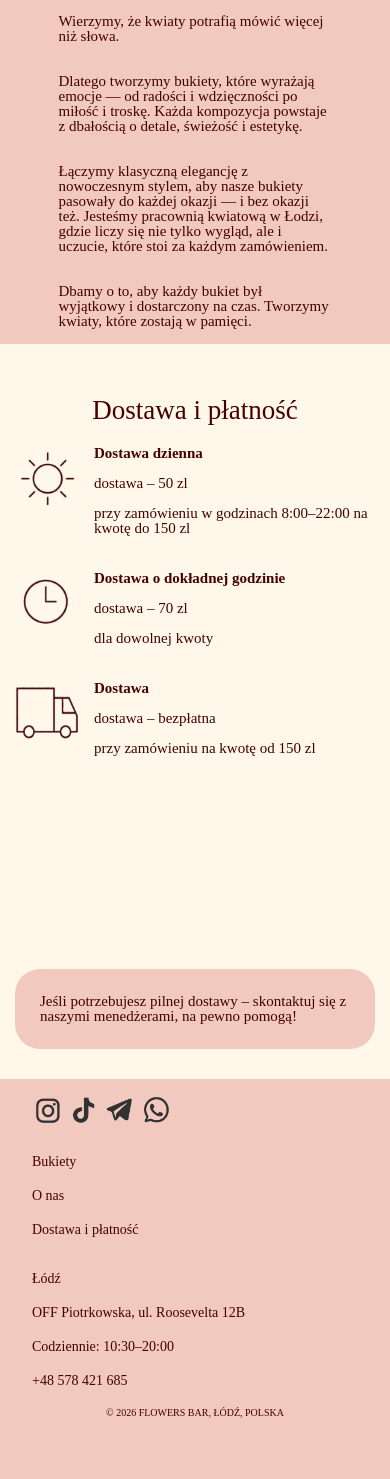
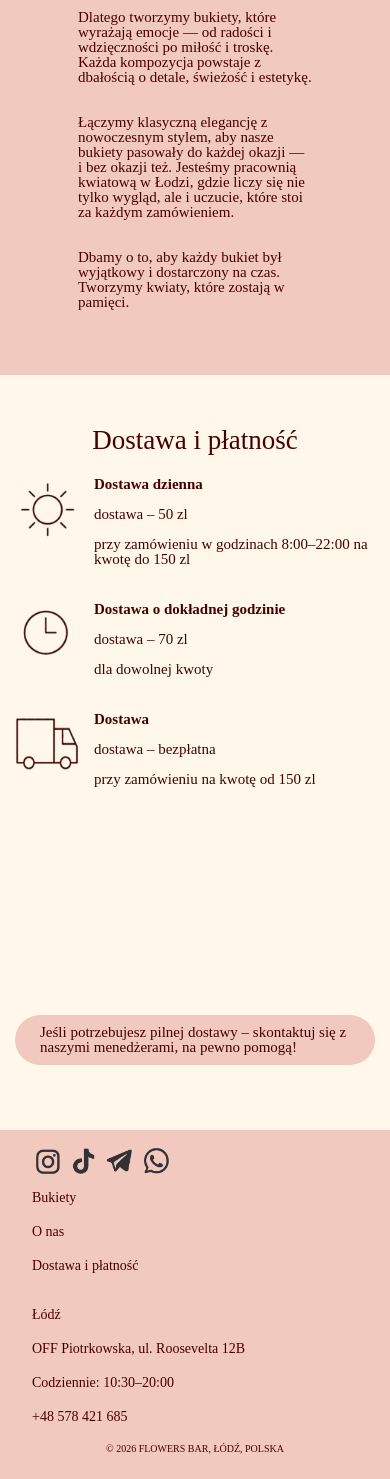
Before and after one commit to PaulStefanyshyn/FlowerShop, a Flask app: page / in a window 390 px wide. Shown: the part 1597-3076 px from the top of the page. Before the commit the page ends 3015 px from the top, so only its background shows below. Run offline with Flask 3, Linux system fonts and the light colour scheme.

Commit message:
style impruve

```diff
--- a/static/css/footer.css
+++ b/static/css/footer.css
@@ -8,10 +8,9 @@ footer p {
     font-size: 10px;
 }
 
-.footer-menu {
+.footer-home {
     display: grid;
-    grid-template-columns: repeat(3, 1fr);
-    justify-content: center;
+    grid-template-columns: repeat(2, 1fr);
     align-items: flex-start;
     gap: 15px;
 }
@@ -20,7 +19,6 @@ footer p {
 .map {
     display: flex;
     flex-direction: column;
-    justify-content: center;
     line-height: 0.2px;
 }
 
@@ -37,7 +35,11 @@ footer p {
 }
 
 .map {
-    align-items: center;
+    align-items: flex-end;
+}
+
+.contacts{
+    align-items: flex-start;
 }
 
 .map a,
@@ -46,20 +48,27 @@ footer p {
     font-size: 16px;
 }
 
-.contacts {
-    align-items: flex-end;
-}
-
 
 
 @media (max-width: 768px) {
-    .footer-menu {
+    .footer-home {
         grid-template-columns: repeat(1, 1fr);
+        grid-template-areas:
+            "map"
+            "contacts";
     }
 
     .social-media a img {
         width: 32px;
         height: 32px;
+    }
+
+    .map{
+        grid-area: map;
+    }
+
+    .contacts{
+        grid-area: contacts;
     }
 
     .map a,
--- a/static/css/header.css
+++ b/static/css/header.css
@@ -6,13 +6,19 @@ header {
     width: 100%;
     box-sizing: border-box;
     z-index: 1;
+    font-family: 'Montserrat Thin';
 }
 
 .header-menu {
     display: flex;
     flex-direction: row;
     justify-content: space-between;
-    align-items: center;
+    align-items: flex-start;
+}
+
+.logo svg {
+    width: 12rem;
+    height: auto;
 }
 
 .navbar {
@@ -20,12 +26,13 @@ header {
     flex-direction: row;
     justify-content: space-around;
     gap: 20px;
+    padding-top: 35px;
 }
 
 .navbar a {
     text-decoration: none;
     cursor: pointer;
-    font-size: 22px;
+    font-size: 28px;
 }
 
 .burger {
@@ -80,18 +87,23 @@ header {
 }
 
 @media (max-width: 768px) {
+    .logo svg {
+        width: 8rem;
+    }
+
     .navbar a {
         font-size: 18px;
         color: white;
-        font-weight: 800;
     }
 
     .burger {
         display: flex;
+        padding-top: 35px;
     }
 
     .burger.active span {
         background: white;
+
     }
 
     .navbar {
@@ -105,6 +117,7 @@ header {
         height: 100vh;
 
         padding-top: 35%;
+
 
         flex-direction: column;
 
--- a/static/css/style.css
+++ b/static/css/style.css
@@ -222,6 +238,7 @@ section h1 {
     flex-direction: column;
     align-items: center;
     position: relative;
+    padding-bottom: 50px;
 }
 
 .about::before {
@@ -230,7 +247,7 @@ section h1 {
     left: 0;
     top: 0;
     width: 100%;
-    height: 50px;
+    height: 100px;
     background: linear-gradient(to top,
             transparent,
             #FFF8EA);
@@ -244,23 +261,36 @@ section h1 {
     z-index: 1;
 }
 
-.about img {
-    padding: 10px 95px;
+.about-home {
+    display: flex;
+    flex-direction: row;
+    align-items: center;
+    justify-content: space-around;
+}
+
+.about-text {
+    display: flex;
+    flex-direction: column;
     width: 60%;
-    height: 90vh;
-    aspect-ratio: 7 / 10;
+    padding-right: 45px;
+}
+
+.about-home img {
+    margin: 10px 95px;
+    width: 500px;
+    height: 500px;
     object-fit: cover;
     object-position: top;
     display: block;
     box-sizing: border-box;
+    border-radius: 25px;
 }
 
-.about p {
+.about-text p {
     font-weight: 400;
     font-style: Regular;
     font-size: 22px;
     line-height: 100%;
-    width: 50%;
 }
 
 
@@ -271,8 +301,8 @@ section h1 {
     display: flex;
     flex-direction: column;
     align-items: center;
-    height: 120vh;
     justify-content: flex-start;
+    margin-bottom: 50px;
 }
 
 .delivery h1 {
@@ -281,11 +311,21 @@ section h1 {
     line-height: 100%;
 }
 
+.delivery-home {
+    display: flex;
+    flex-direction: row;
+    justify-content: space-around;
+    align-items: center;
+    width: 100%;
+    height: 100%;
+}
+
 .proposes {
     display: flex;
     flex-direction: column;
     justify-content: start;
     gap: 20px;
+    width: 40%;
 }
 
 .propos {
@@ -318,17 +358,30 @@ section h1 {
 }
 
 .comment {
+    display: flex;
+    flex-direction: column;
+    justify-content: space-between;
+    align-self: stretch;
+    width: 40%;
+}
+
+.comment p {
     padding: 10px 25px;
     background-color: #F1C9BF;
     border-radius: 25px;
     margin-top: auto;
-}
-
-.comment p {
     font-weight: 400;
     font-style: Regular;
     font-size: 22px;
     line-height: 100%;
+}
+
+.comment .text {
+    width: 100%;
+}
+
+.comment .text p {
+    background-color: transparent;
 }
 
 
@@ -378,19 +440,36 @@ section h1 {
         font-size: 16px;
     }
 
-    .about p {
-        font-size: 15px;
-        width: 70%;
+    .about-home {
+        flex-direction: column;
+        align-items: center;
+        justify-content: center;
     }
 
-    .about img {
-        width: 90%;
-        height: 70vh;
-        padding: 10px 45px;
+    .about-text {
+        display: flex;
+        flex-direction: column;
+        align-items: center;
+        width: 60%;
+        padding: 0;
+    }
+
+    .about-text p {
+        font-size: 15px;
+    }
+
+    .about-home img {
+        width: 80%;
+        height: 60vh;
     }
 
     .delivery {
         height: 80vh;
+    }
+
+    .delivery-home {
+        flex-direction: column;
+        justify-content: flex-start;
     }
 
     .propos h2,
@@ -398,6 +477,19 @@ section h1 {
         font-size: 15px;
     }
 
+    .proposes {
+        width: 100%;
+    }
+
+    .comment .text {
+        display: none;
+    }
+
+    .comment {
+        margin-top: auto;
+        width: 100%;
+    }
+
     .comment p {
         font-size: 15px;
     }
--- a/static/js/burger.js
+++ b/static/js/burger.js
@@ -17,7 +17,7 @@ burger.addEventListener('click', () => {
     document.body.classList.toggle('no-scroll');
 });
 
-overlay.addEventListener('click', closeMenu);
+navbar.addEventListener('click', closeMenu);
 
 links.forEach(link => {
     link.addEventListener('click', closeMenu);
--- a/templates/footer.html
+++ b/templates/footer.html
@@ -22,18 +22,23 @@
             </a>
         </div>
 
-        <div class="map">
-            <a href="#bouquets">Bukiety</a>
-            <a href="#about">O nas</a>
-            <a href="#delivery">Dostawa i płatność</a>
+        <div class="footer-home">
+            <div class="contacts">
+                <p>Łódź </p>
+                <p>OFF Piotrkowska, ul. Roosevelta 12B</p>
+                <p>Codziennie: 10:30–20:00</p>
+                <p>+48 578 421 685</p>
+            </div>
+
+            <div class="map">
+                <a href="#bouquets">Bukiety</a>
+                <a href="#about">O nas</a>
+                <a href="#delivery">Dostawa i płatność</a>
+            </div>
         </div>
 
-        <div class="contacts">
-            <p>Łódź </p>
-            <p>OFF Piotrkowska, ul. Roosevelta 12B</p>
-            <p>Codziennie: 10:30–20:00</p>
-            <p>+48 578 421 685</p>
-        </div>
+
+
     </div>
 
     <p>© 2026 FLOWERS BAR, ŁÓDŹ, POLSKA</p>
--- a/templates/home.html
+++ b/templates/home.html
@@ -56,8 +56,10 @@
         <section class="about" id="about">
             <h1>O nas</h1>
 
+            <div class="about-home">
                 <img src="static/img/about.jpg" alt="">
 
+                <div class="about-text">
                     <p>Wierzymy, że kwiaty potrafią mówić więcej niż słowa.</p>
 
                     <p>Dlatego tworzymy bukiety, które wyrażają emocje — od radości i
@@ -71,12 +73,15 @@
 
                     <p>Dbamy o to, aby każdy bukiet był wyjątkowy i dostarczony
                         na czas. Tworzymy kwiaty, które zostają w pamięci.</p>
+                </div>
+            </div>
 
         </section>
 
         <section class="delivery" id="delivery">
             <h1>Dostawa i płatność</h1>
 
+            <div class="delivery-home">
                 <div class="proposes">
                     <div class="propos">
                         <img src="static/img/sun.png" alt="">
@@ -116,9 +121,23 @@
                 </div>
 
                 <div class="comment">
+                    <div class="text">
+                        <p>Zamówienie należy złożyć co najmniej 2 godziny przed
+                            godziną, na którą chcesz je otrzymać. Prosimy zwrócić
+                            uwagę, że jeśli winda nie działa, dostawa kurierska
+                            odbywa się wyłącznie do 5. piętra. Dziękujemy za
+                            zrozumienie.</p>
+
+                        <p>Dostawa realizowana jest na adres wskazany w zamówieniu.
+                            W przypadku nieobecności odbiorcy bukiet zostanie
+                            przekazany rodzinie, znajomym, konsjerżowi,
+                            współpracownikom lub innym osobom trzecim.</p>
+                    </div>
                     <p>Jeśli potrzebujesz pilnej dostawy – skontaktuj się z naszymi
                         menedżerami, na pewno pomogą!</p>
                 </div>
+            </div>
+
         </section>
     </main>
 
```
Also changed, not shown: other parts of static/css/style.css (+30 -5 lines). Lines whose indentation alone changed are shown as unchanged.
